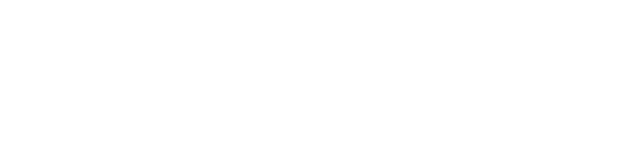
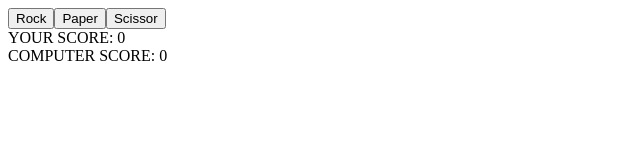
Before and after one commit to procoder54/rps, a plain HTML site: page index.html in a window 1280 px wide. Shown: the whole page, without its empty margins (0-640 px from the left). Drawn offline with Linux system fonts and the light colour scheme.

Commit message:
Added structure to show 'running score of player' and 'Winner of each game'

```diff
--- a/index.html
+++ b/index.html
@@ -1,11 +1,22 @@
 <!DOCTYPE html>
 <html lang="en">
+
 <head>
   <meta charset="UTF-8">
   <meta name="viewport" content="width=device-width, initial-scale=1.0">
   <title>Rock Paper Scissor</title>
 </head>
+
 <body>
+  <div id="container"><button class="choice">Rock</button><button class="choice">Paper</button><button
+      class="choice">Scissor</button></div>
+  <div id="score">
+    <div id="player-score">YOUR SCORE: 0</div>
+    <div id="computer-score">COMPUTER SCORE: 0</div>
+  </div>
+  <div id="result">
+  </div>
   <script src="script.js"></script>
 </body>
+
 </html>
```
